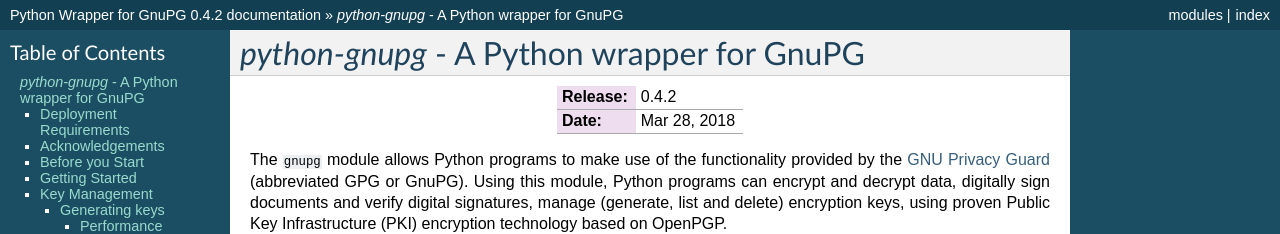
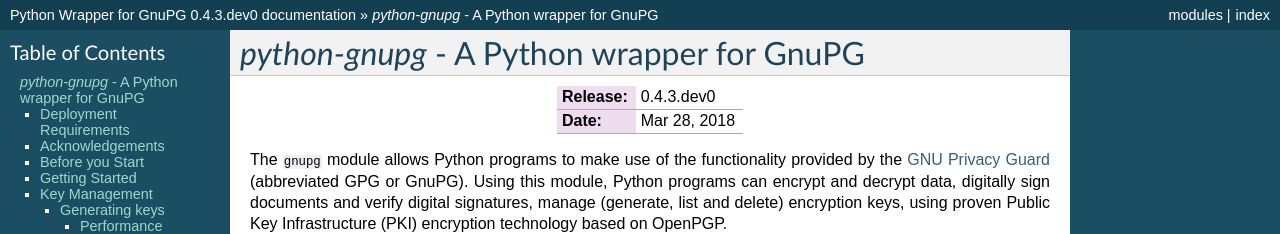
Before and after one commit to vsajip/python-gnupg, a Sphinx documentation site: the page built from docs/index.rst, in a window 1280 px wide and 900 px high. Shown: the top 234 px of the window. Built offline with Sphinx 7.4.7, drawn with Linux system fonts in a browser that asks for light colours; some of the changed text lies outside the part shown.

Commit message:
Bumped version.

```diff
--- a/docs/conf.py
+++ b/docs/conf.py
@@ -49,7 +49,7 @@
 # The short X.Y version.
 version = '0.4'
 # The full version, including alpha/beta/rc tags.
-release = '0.4.2'
+release = '0.4.3.dev0'
 
 # The language for content autogenerated by Sphinx. Refer to documentation
 # for a list of supported languages.
--- a/gnupg.py
+++ b/gnupg.py
@@ -32,7 +32,7 @@
 A unittest harness (test_gnupg.py) has also been added.
 """
 
-__version__ = "0.4.2"
+__version__ = "0.4.3.dev0"
 __author__ = "Vinay Sajip"
 __date__  = "$28-Mar-2018 15:26:51$"
 
```
